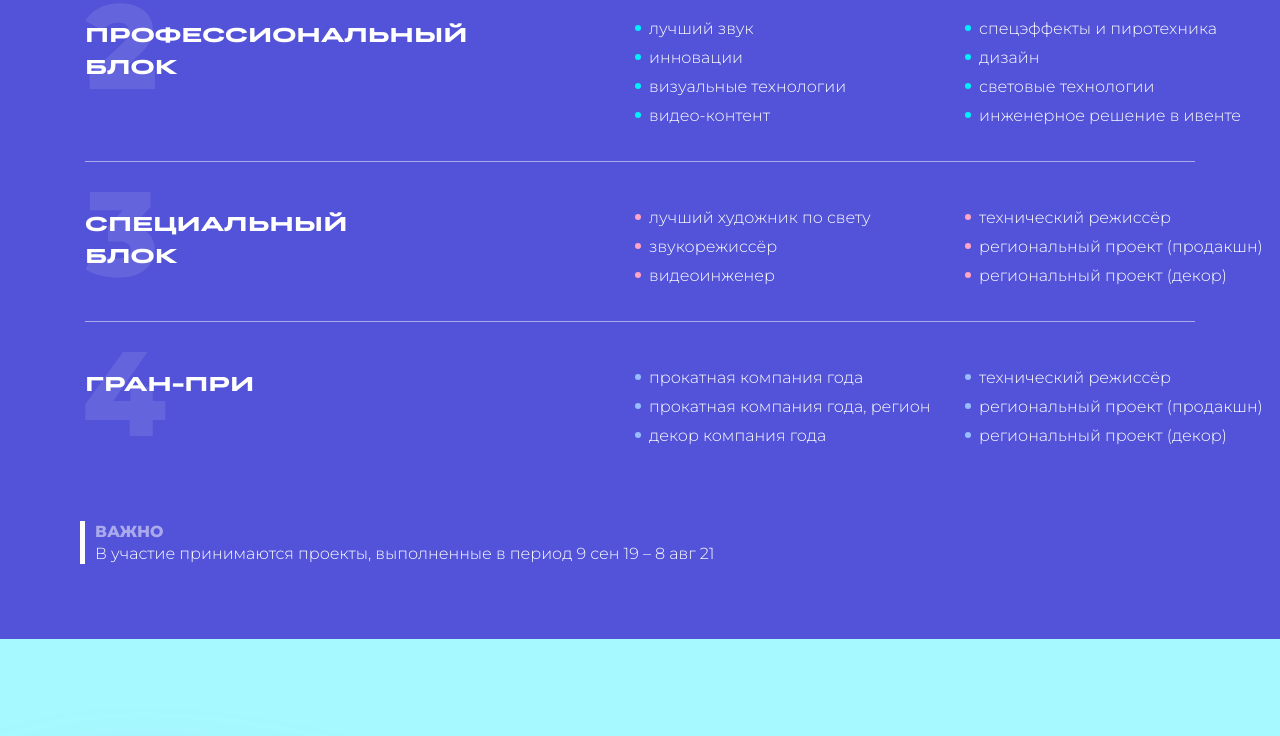
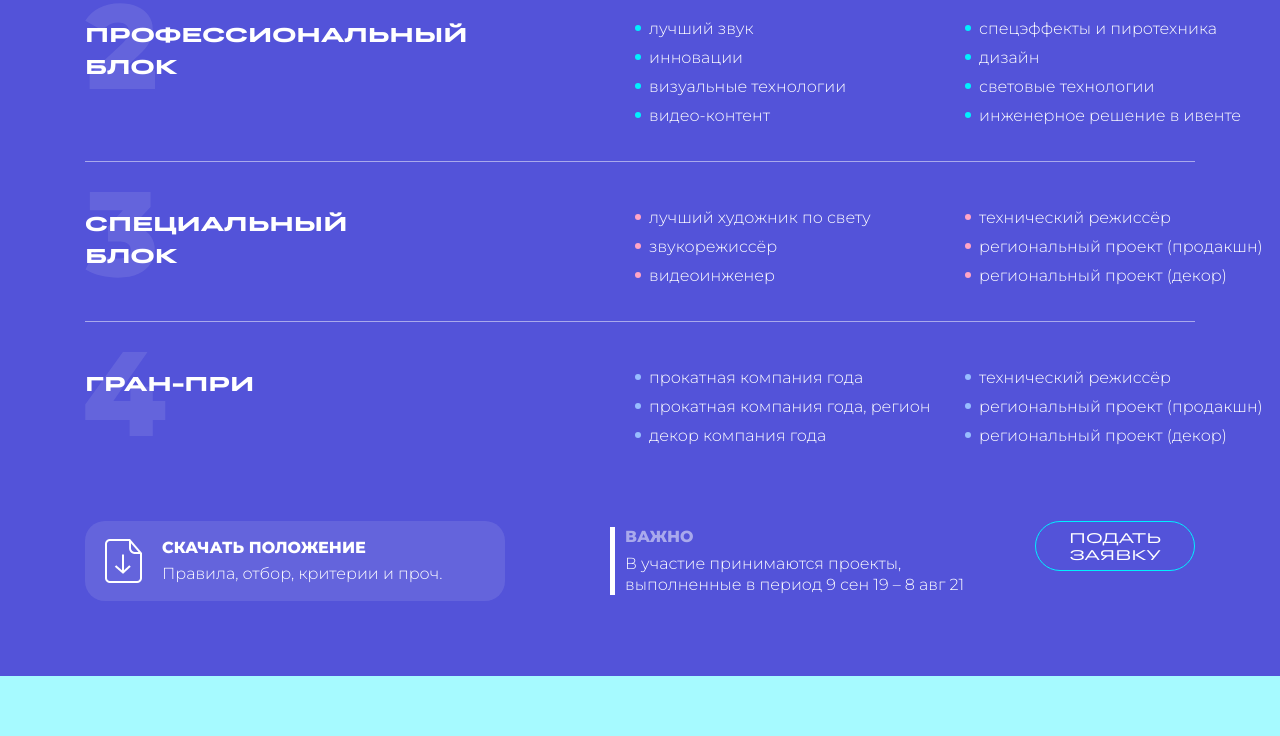
Before and after one commit to IlyaSarychev/RSPA, a website: page app/index.html in a window 1280 px wide. Shown: the part 2051-2787 px from the top of the page. Drawn offline with nearby package versions, Linux system fonts and the light colour scheme.

Commit message:
nomination section +

```diff
--- a/app/index.html
+++ b/app/index.html
@@ -182,10 +182,18 @@
                             </div>
                         </div>
                     </div>
-                    <div class="important">
-                        <strong class="important__title">ВАЖНО</strong>
-                        <p class="important__text">В участие принимаются проекты, выполненные в период 9 сен 19 – 8 авг 21
-                        </p>
+                    <div class="info-wrapper">
+                        <a href="#" target="_blank" class="download-offer">
+                            <img src="img/download-offer.png" alt="" class="download-offer__img">
+                            <strong class="download-offer__text">СКАЧАТЬ ПОЛОЖЕНИЕ</strong>
+                            <p class="download-offer__desc">Правила, отбор, критерии и проч.</p>
+                        </a>
+                        <div class="important">
+                            <strong class="important__title">ВАЖНО</strong>
+                            <p class="important__text">В участие принимаются проекты, выполненные в период 9 сен 19 – 8 авг 21
+                            </p>
+                        </div>
+                        <button class="button info-wrapper__button">Подать заявку</button>
                     </div>
                 </div>
                 <div class="bg-gradient">
--- a/resources/scss/pages/_index.scss
+++ b/resources/scss/pages/_index.scss
@@ -140,6 +140,16 @@
         margin-bottom: 40px;
     }
 
+    .info-wrapper {
+        width: 100%;
+        display: grid;
+        grid-template-columns: 530px 420px 1fr;
+
+        &__button {
+            width: fit-content;
+            justify-self: flex-end;
+        }
+    }
 }
 
 @keyframes nom-circle {
@@ -149,6 +159,42 @@
 
     100% {
         transform: rotate(360deg);
+    }
+}
+
+.download-offer {
+    width: 420px;
+    height: 80px;
+    display: grid;
+    grid-template-columns: auto 1fr;
+    padding: 0 20px;
+    align-items: center;
+    background: rgba(255,255,255,.1);
+    border-radius: 20px;
+    transition: .3s;
+
+    &__text {
+        color: $white;
+        font-weight: 800;
+        color: $white;
+        align-self: flex-end;
+        margin-bottom: 5px;
+    }
+
+    &__desc {
+        color: $white;
+        align-self: start;
+    }
+
+    &__img {
+        grid-row: 1 / 3;
+        margin-right: 20px;
+        display: block;
+        width: 37px;
+    }
+
+    &:hover {
+        background: rgba(255,255,255,.3);
     }
 }
 
@@ -286,6 +332,9 @@
 .important {
     position: relative;
     padding-left: 10px;
+    height: fit-content;
+    align-self: center;
+    width: 350px;
 
     &__title {
         font-family: $ffM;
@@ -293,7 +342,8 @@
         line-height: 130%;
         color: $white;
         opacity: .5;
-        margin-bottom: 4px;
+        display: block;
+        margin-bottom: 5px;
     }
 
     &__text {
```
Also changed, not shown: app/css/main.css, app/img/download-offer.png (added), app/img/download-offer.svg (added).
